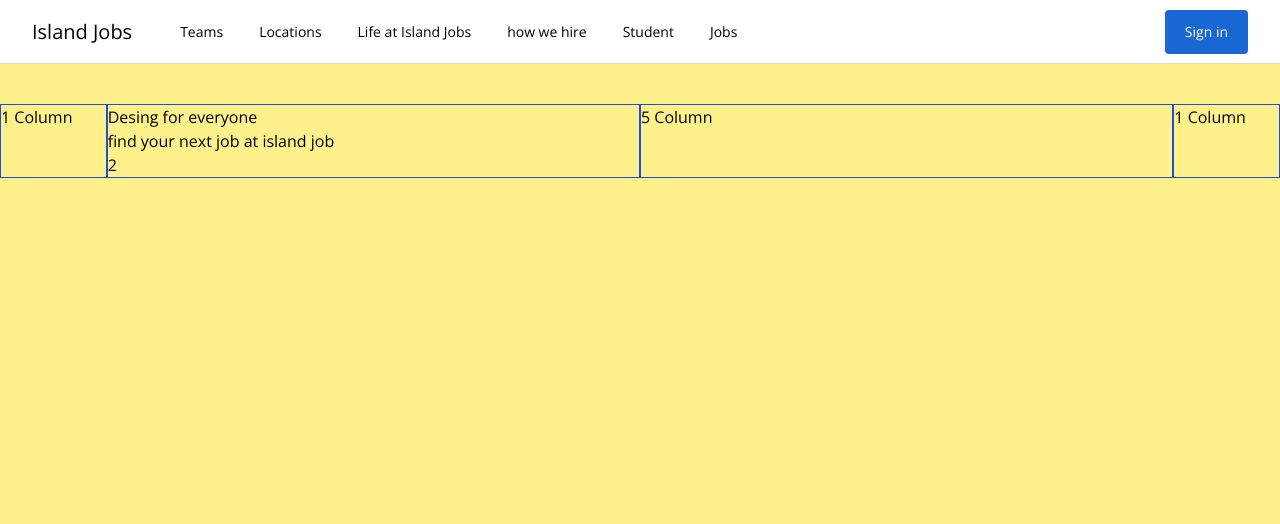
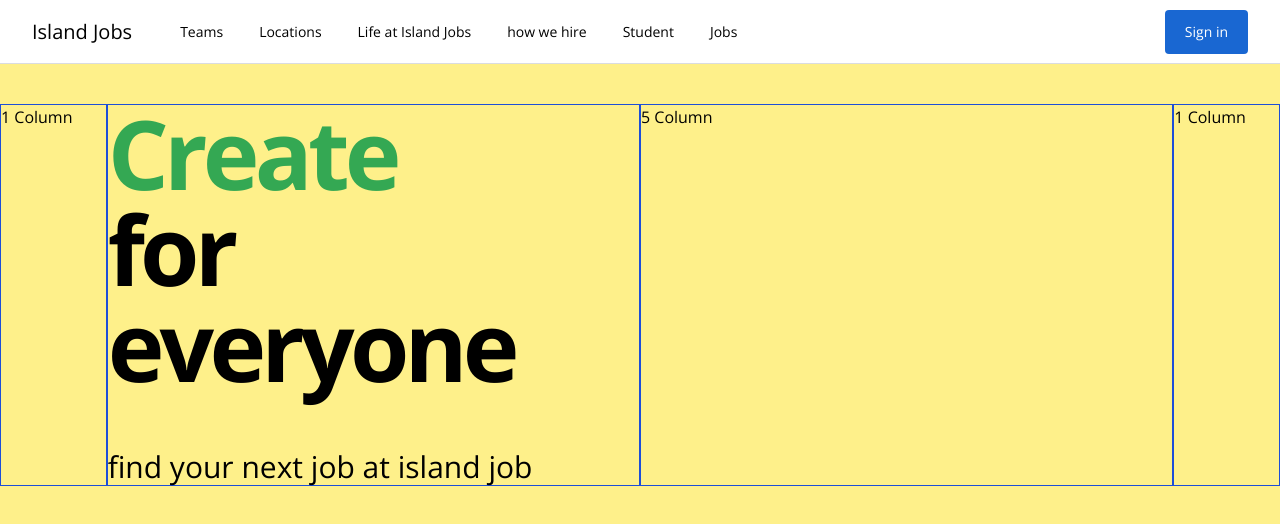
Before and after one commit to Ab4ch3/job-search-vue, a Vue app: page / in a window 1280 px wide. Shown: the top 524 px of the page. Built offline with nearby package versions, Linux system fonts and the light colour scheme.

Commit message:
Listo headline & testing

```diff
--- a/src/components/head_line_component.vue
+++ b/src/components/head_line_component.vue
@@ -1,30 +1,50 @@
 <template>
   <section>
-    <h1>{{ action }} for everyone</h1>
-    <h2>find your next job at island job</h2>
+    <h1
+      class="font-bold tracking-tighter text-8xl mb-14"
+      data-test="action-phrase"
+    >
+      <span :class="actionClass">{{ action }}</span>
+      <br />
+      for everyone
+    </h1>
+    <h2 class="text-3xl font-light">find your next job at island job</h2>
   </section>
-  {{ interval }}
 </template>
 
 <script setup>
-import { ref, onBeforeUnmount } from "vue";
-let action = ref("Create");
+import nextElementeInList from "@/utils/next_element_in_list";
+import { ref, onBeforeUnmount, computed } from "vue";
+let action = ref("Build");
+let interval = ref(null);
 
-let interval = ref(null);
 const changeTitle = () => {
   interval = setInterval(() => {
-    let actions = ["Build", "Create", "Desing", "Code"];
-    let currentActionIndex = actions.indexOf(action.value);
-    let nextActionIndex = (currentActionIndex + 1) % 4;
-    const nextAction = actions[nextActionIndex];
-    action.value = nextAction;
+    let actions = ["Build", "Create", "Design", "Code"];
+    action.value = nextElementeInList(actions, action.value);
   }, 5000);
 };
+
+const actionClass = computed(() => action.value.toLowerCase());
+// Se ejecuta al crear el componente
 changeTitle();
-
+// Despues de desmontar el componente
 onBeforeUnmount(() => {
   clearInterval(interval);
 });
 </script>
 
-<style lang="scss" scoped></style>
+<style scoped>
+.build {
+  color: #1a73e8;
+}
+.create {
+  color: #34a853;
+}
+.design {
+  color: #f0ab00;
+}
+.code {
+  color: #d93025;
+}
+</style>
--- /dev/null
+++ b/src/utils/next_element_in_list.js
@@ -0,0 +1,8 @@
+const nextElementeInList = (list, value) => {
+  let currentActionIndex = list.indexOf(value);
+  let nextValueIndex = (currentActionIndex + 1) % list.length;
+  const nextAction = list[nextValueIndex];
+  return nextAction;
+};
+
+export default nextElementeInList;
```
Also changed, not shown: 2 other files (tests, documents, lock files or other folders).
